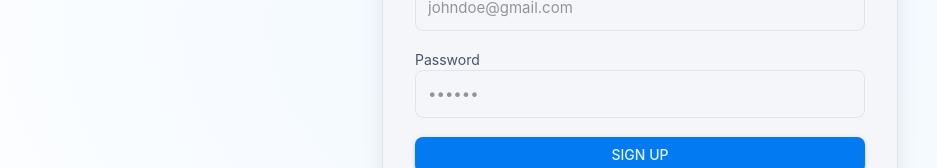
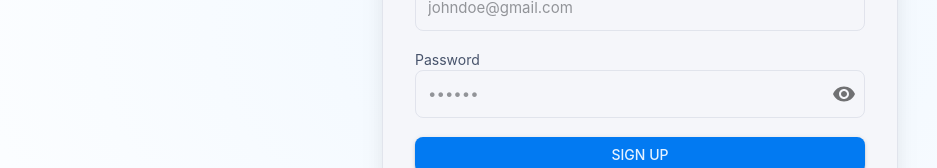
Before and after one commit to antonythomas123/task_management_app, a React app in the folder frontend/: page /sign-up in a window 1280 px wide. Shown: the part 372-540 px from the top of the page, without its empty margins (0-937 px from the left). Built offline with nearby package versions, Linux system fonts and the light colour scheme; no server answers; the HTML template or start-up script is replaced by a standard one.

Commit message:
Password toggle

```diff
--- a/frontend/src/components/CustomTextField.jsx
+++ b/frontend/src/components/CustomTextField.jsx
@@ -1,4 +1,4 @@
-import { TextField } from "@mui/material";
+import { IconButton, InputAdornment, TextField } from "@mui/material";
 import React from "react";
 
 const CustomTextField = ({
@@ -11,6 +11,8 @@ const CustomTextField = ({
   value,
   onChange,
   error,
+  endIcon,
+  onIconClick,
 }) => {
   return (
     <TextField
@@ -24,6 +26,15 @@ const CustomTextField = ({
       value={value}
       onChange={onChange}
       error={error}
+      autoComplete="off"
+      inputProps={{ autoComplete: "off" }}
+      InputProps={{
+        endAdornment: (
+          <InputAdornment position="end">
+            <IconButton onClick={() => onIconClick()}>{endIcon}</IconButton>
+          </InputAdornment>
+        ),
+      }}
     />
   );
 };
--- a/frontend/src/pages/SignUp.jsx
+++ b/frontend/src/pages/SignUp.jsx
@@ -13,6 +13,7 @@ import { Link, useNavigate } from "react-router";
 import { FormHelperText } from "@mui/material";
 import { signup } from "../utils/interceptor";
 import { AuthContext } from "../contexts/AuthContext";
+import { Visibility, VisibilityOff } from "@mui/icons-material";
 
 const Card = styled(MuiCard)(({ theme }) => ({
   display: "flex",
@@ -48,6 +49,7 @@ function SignUp() {
     password: "",
     api_error: "",
   });
+  const [isPasswordVisible, setIsPasswordVisible] = useState(false);
 
   const handleChange = (e) => {
     const { name, value } = e.target;
@@ -115,6 +117,7 @@ function SignUp() {
         component="form"
         sx={{ display: "flex", flexDirection: "column", gap: 2 }}
         onSubmit={(e) => handleSignUp(e)}
+        autoComplete="off"
       >
         <FormControl>
           <FormLabel htmlFor="fullname">Full Name</FormLabel>
@@ -152,7 +155,9 @@ function SignUp() {
             onChange={handleChange}
             value={fields?.password}
             error={errors?.password}
-            type={"password"}
+            type={isPasswordVisible ? "text" : "password"}
+            endIcon={isPasswordVisible ? <VisibilityOff /> : <Visibility />}
+            onIconClick={() => setIsPasswordVisible((prev) => !prev)}
           />
           <FormHelperText error={Boolean(errors?.password)}>
             {errors?.password}
@@ -160,7 +165,9 @@ function SignUp() {
         </FormControl>
 
         {errors?.api_error && (
-          <p style={{ color: "red", fontSize: "12px", textAlign: 'center' }}>{errors?.api_error}</p>
+          <p style={{ color: "red", fontSize: "12px", textAlign: "center" }}>
+            {errors?.api_error}
+          </p>
         )}
 
         <Button type="submit" fullWidth variant="contained">
```
